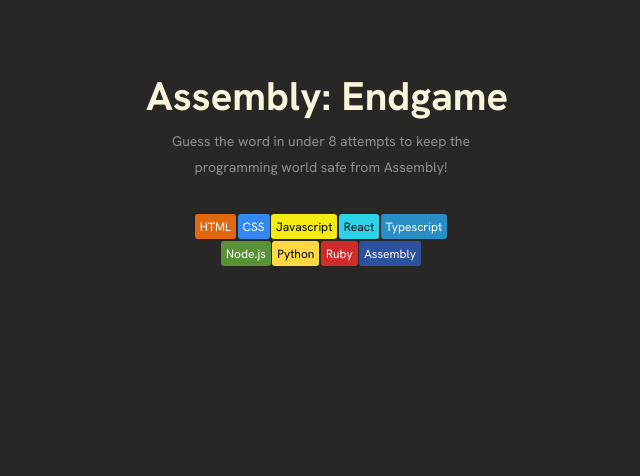
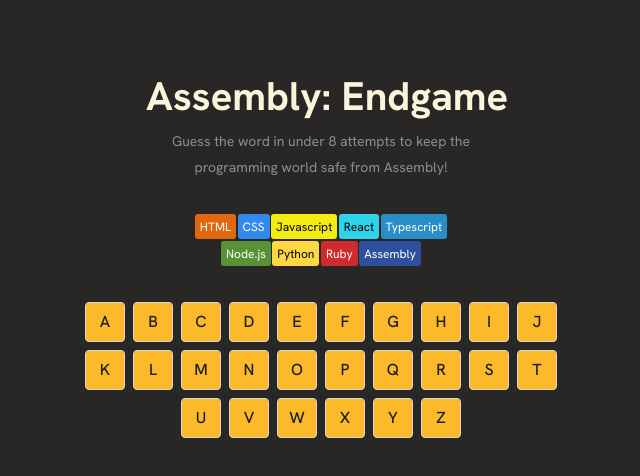
Before and after one commit to HamDean/assembly-endgame, a React (Vite) app: page / in a window 1280 px wide. Shown: the top 476 px of the page, without its empty margins (319-959 px from the left). Built offline with nearby package versions, Linux system fonts and the light colour scheme.

Commit message:
Build letters section

```diff
--- a/src/App.jsx
+++ b/src/App.jsx
@@ -1,12 +1,13 @@
 import Header from "./components/Header";
 import LanguagesSection from "./components/LanguagesSection";
-import LetterBlock from "./components/LetterBlock";
+import Letters from "./components/Letters";
 
 const App = () => {
   return (
     <main>
       <Header />
       <LanguagesSection />
+      <Letters />
     </main>
   );
 };
--- /dev/null
+++ b/src/components/Letters.jsx
@@ -0,0 +1,13 @@
+import { alphabet } from "../constants";
+import LetterBlock from "./LetterBlock";
+
+const Letters = () => {
+  return (
+    <div className="letters">
+      {alphabet.map((letter) => (
+        <LetterBlock key={letter} letter={letter} />
+      ))}
+    </div>
+  );
+};
+export default Letters;
--- a/src/index.css
+++ b/src/index.css
@@ -120,3 +120,11 @@ header span {
 .wrong {
   background-color: #EC5D49;
 }
+
+.letters {
+  display: flex;
+  flex-wrap: wrap;
+  justify-content: center;
+  gap: 0.8rem;
+  max-width: 48rem;
+}
```
